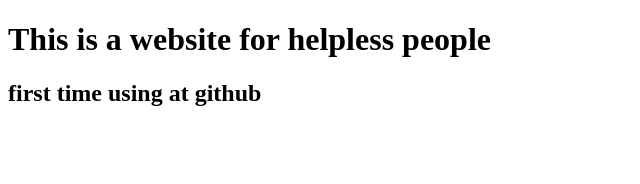
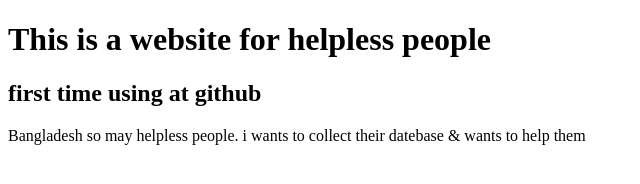
Before and after one commit to najmulhasan/my-website-, a plain HTML site: page index.html in a window 1280 px wide. Shown: the whole page, without its empty margins (0-640 px from the left). Drawn offline with Linux system fonts and the light colour scheme.

Commit message:
add a paragraph

```diff
--- a/index.html
+++ b/index.html
@@ -8,5 +8,6 @@
 <body>
     <h1>This is a website for helpless people</h1>
     <h2>first time using at github</h2>
+    <P>Bangladesh so may helpless people. i wants to collect their datebase & wants to help them</P>
 </body>
 </html>
```
